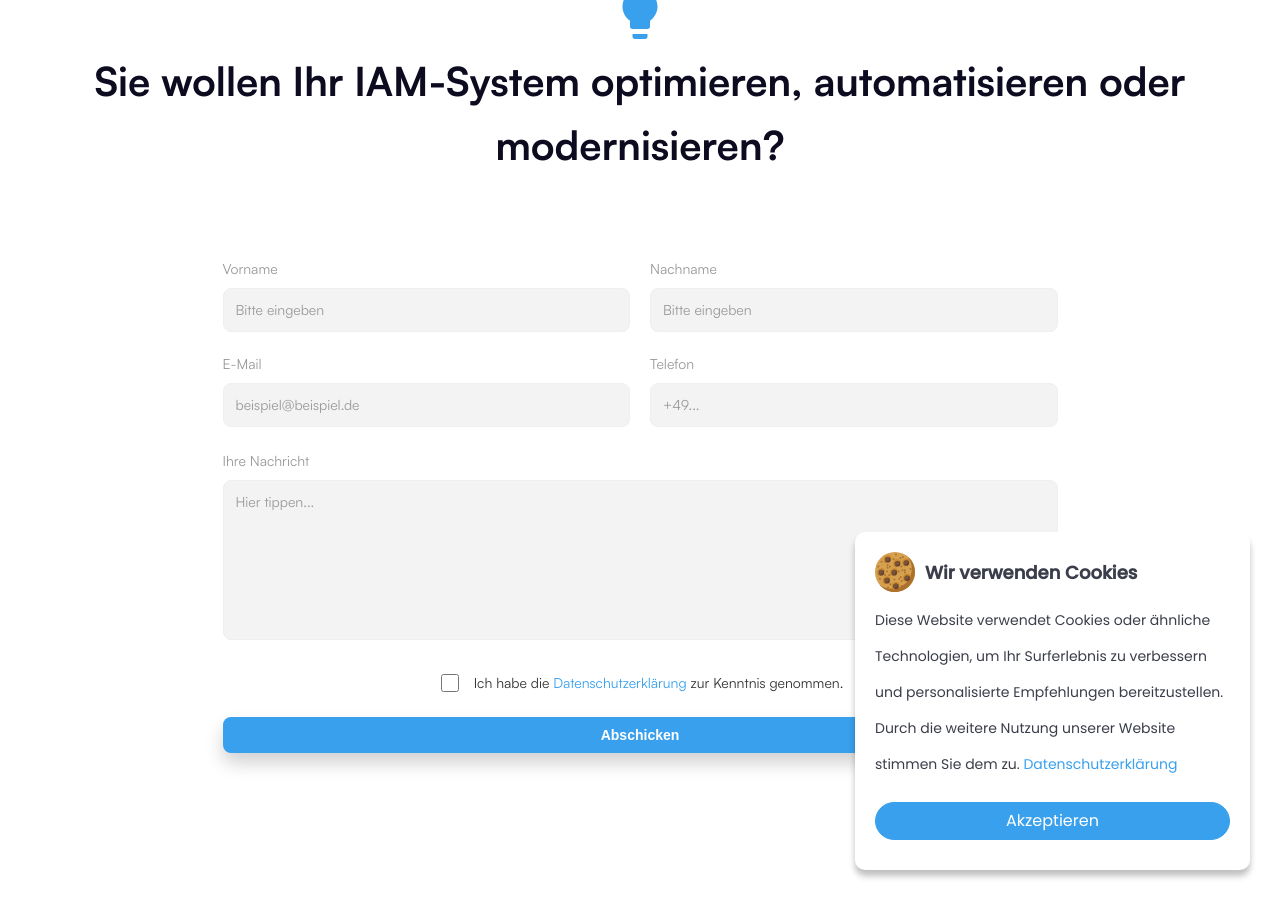
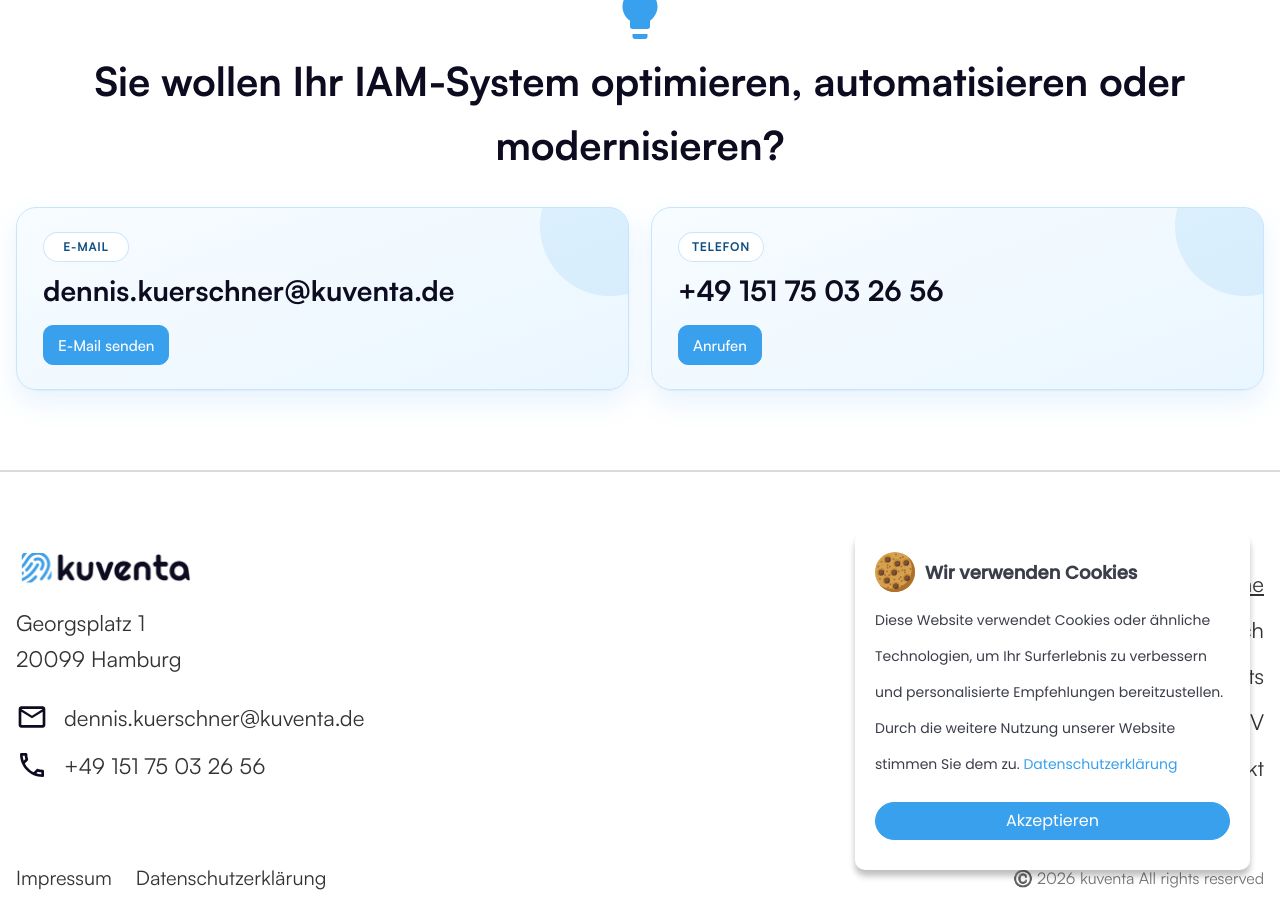
Before and after one commit to kuventa-GmbH/kuventa-website, a Jekyll site: the page built from index.md, in a window 1280 px wide and 900 px high, scrolled down 9426 px. Built offline with Jekyll 4.4.1, drawn with Linux system fonts in a browser that asks for light colours.

```diff
--- a/_includes/home-sections/contact.html
+++ b/_includes/home-sections/contact.html
@@ -3,45 +3,23 @@
     <div class="heading-img js-anim" data-anim="animate__fadeInUp" data-once="true"><img src="{{ site.data.home.contact.image | relative_url }}"></div>
     <h2 class="sec-heading center js-anim" data-anim="animate__fadeInUp" data-once="true">{{ site.data.home.contact.heading }}</h2>
 
-    <form class="contact-form" action="{{ site.data.home.contact.form_action }}" method="POST">
-      <div class="grid-2">
-        <div class="field">
-          <label for="first_name">Vorname</label>
-          <input id="first_name" name="first_name" type="text" placeholder="Bitte eingeben" required>
-        </div>
-
-        <div class="field">
-          <label for="last_name">Nachname</label>
-          <input id="last_name" name="last_name" type="text" placeholder="Bitte eingeben" required>
-        </div>
-
-        <div class="field">
-          <label for="email">E-Mail</label>
-          <input id="email" name="email" type="email" placeholder="beispiel@beispiel.de" required>
-        </div>
-
-        <div class="field">
-          <label for="phone">Telefon</label>
-          <input id="phone" name="phone" type="tel" placeholder="+49..." inputmode="tel">
-        </div>
+    <div class="contact-widget js-anim" data-anim="animate__fadeInUp" data-once="true">
+      <div class="contact-direct">
+        <article class="contact-direct__item">
+          <span class="contact-direct__label">E-Mail</span>
+          <span class="contact-direct__value">dennis.kuerschner@kuventa.de</span>
+          <div class="contact-direct__actions">
+            <a class="contact-direct__btn contact-direct__btn--primary" href="mailto:dennis.kuerschner@kuventa.de">E-Mail senden</a>
+          </div>
+        </article>
+        <article class="contact-direct__item">
+          <span class="contact-direct__label">Telefon</span>
+          <span class="contact-direct__value">+49 151 75 03 26 56</span>
+          <div class="contact-direct__actions">
+            <a class="contact-direct__btn contact-direct__btn--primary" href="tel:+4915175032656">Anrufen</a>
+          </div>
+        </article>
       </div>
-
-      <div class="field">
-        <label for="message">Ihre Nachricht</label>
-        <textarea id="message" name="message" rows="7" placeholder="Hier tippen..." required></textarea>
-      </div>
-
-      <div class="consent">
-        <label class="checkbox">
-          <input type="checkbox" name="consent" required>
-          <span>
-            Ich habe die <a href="{{ '/datenschutz/' | relative_url }}">Datenschutzerklärung</a> zur Kenntnis genommen.
-          </span>
-        </label>
-      </div>
-
-      <button class="submit-btn" type="submit">{{ site.data.home.contact.submit_text }}</button>
-    </form>
-
+    </div>
   </div>
 </section>
```
Also changed, not shown: assets/css/site.scss (+37 -104 lines).
